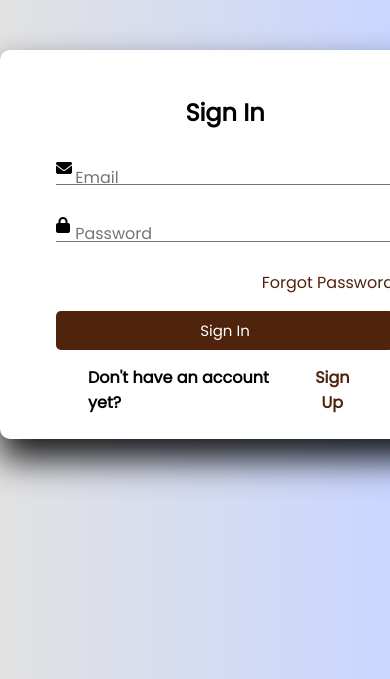
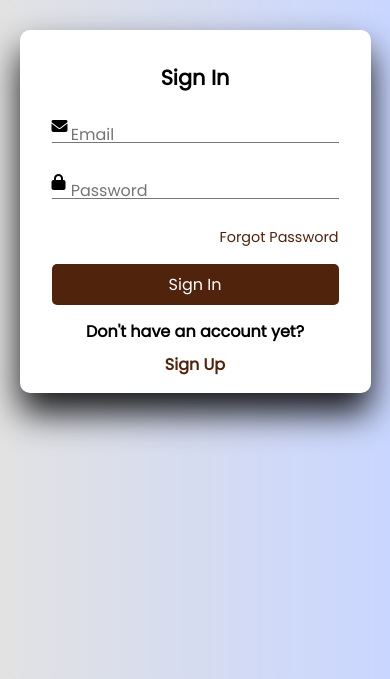
Before and after one commit to Serroria/projekWEB, a PHP site: page /views/login/login.php in a window 390 px wide; the page is wider, and only the part inside the window is pictured. Shown: the top 679 px of that part. Run offline with PHP 8.4, Linux system fonts and the light colour scheme.

Commit message:
responsive login

```diff
--- a/assets/css/loginCs.css
+++ b/assets/css/loginCs.css
@@ -156,3 +156,43 @@ button:hover{
     text-decoration:underline;
     color:blue;
 }
+
+@media screen and (max-width: 768px) {
+  .container {
+    width: 90%;
+    padding: 1rem;
+    margin: 30px auto;
+  }
+
+  form {
+    margin: 0 1rem;
+  }
+
+  .form-title {
+    font-size: 1.3rem;
+    padding: 1rem;
+  }
+
+  input {
+    font-size: 14px;
+    padding-left: 1rem;
+  }
+
+  .recover {
+    font-size: 0.9rem;
+  }
+
+  .btn {
+    font-size: 1rem;
+  }
+
+  .links {
+    flex-direction: column;
+    align-items: center;
+    padding: 0;
+  }
+
+  .links a, .links button {
+    margin-top: 8px;
+  }
+}
```
